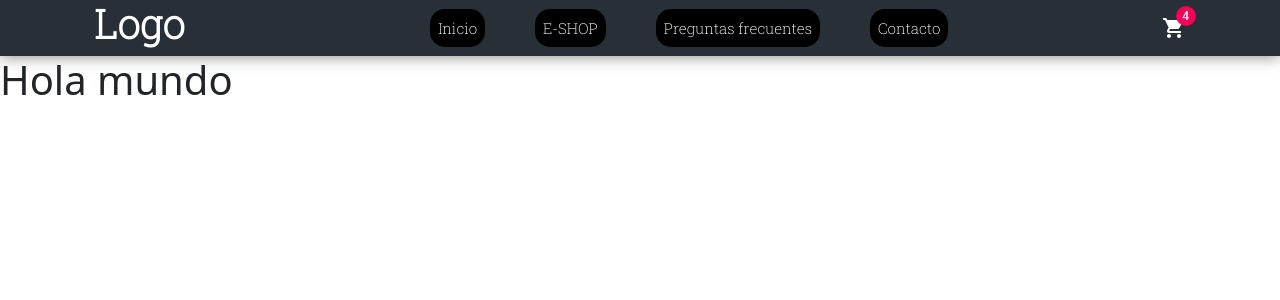
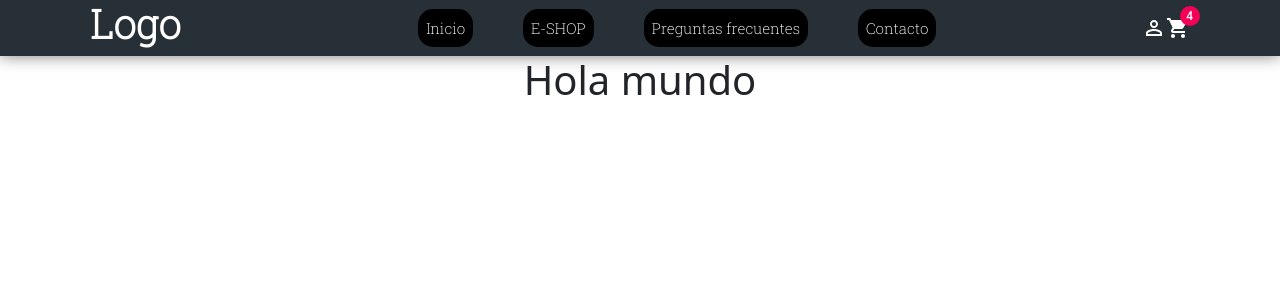
Before and after one commit to joaquinboto/E-Commerce-React, a React (Create React App) app: page / in a window 1280 px wide. Shown: the top 300 px of the page. Built offline with nearby package versions, Linux system fonts and the light colour scheme.

Commit message:
termine desafio

```diff
--- a/src/App.css
+++ b/src/App.css
@@ -61,3 +61,7 @@
 .MuiBadge-root {
   color: white;
 }
+
+.container__Titulo {
+  text-align: center;
+}
--- a/src/components/CartWidget.js
+++ b/src/components/CartWidget.js
@@ -1,6 +1,12 @@
 import Badge from '@material-ui/core/Badge';
 import ShoppingCartIcon from '@material-ui/icons/ShoppingCart';
+import PermIdentityIcon from '@material-ui/icons/PermIdentity';
 
+
+
+const theme = {
+    color: 'primary'
+  };
 
 const CartWidget = () => {
 
@@ -8,6 +14,7 @@ const CartWidget = () => {
 
         <>
             <Badge badgeContent={4} color="secondary">
+            <PermIdentityIcon/>
             <ShoppingCartIcon />
             </Badge>
         </>
--- a/src/components/ItemListContainer.js
+++ b/src/components/ItemListContainer.js
@@ -6,8 +6,10 @@ const Container = ({props}) => {
     return (
 
         <>
-            <div>
-                <h1>{props}</h1>
+            <div className="container">
+                <div className="container__Titulo">
+                    <h1>{props}</h1>
+                </div>
             </div>
         </>
 
```
